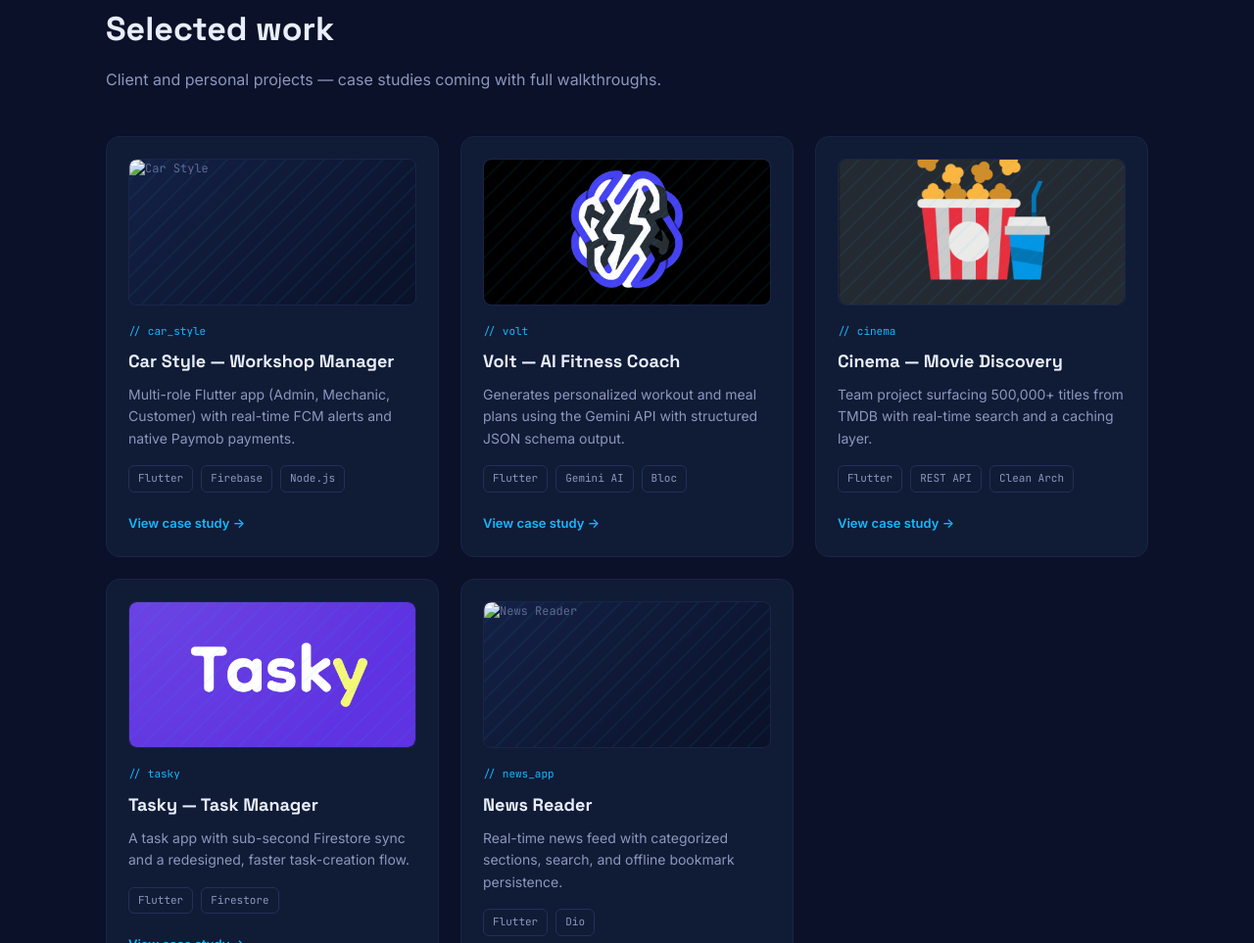
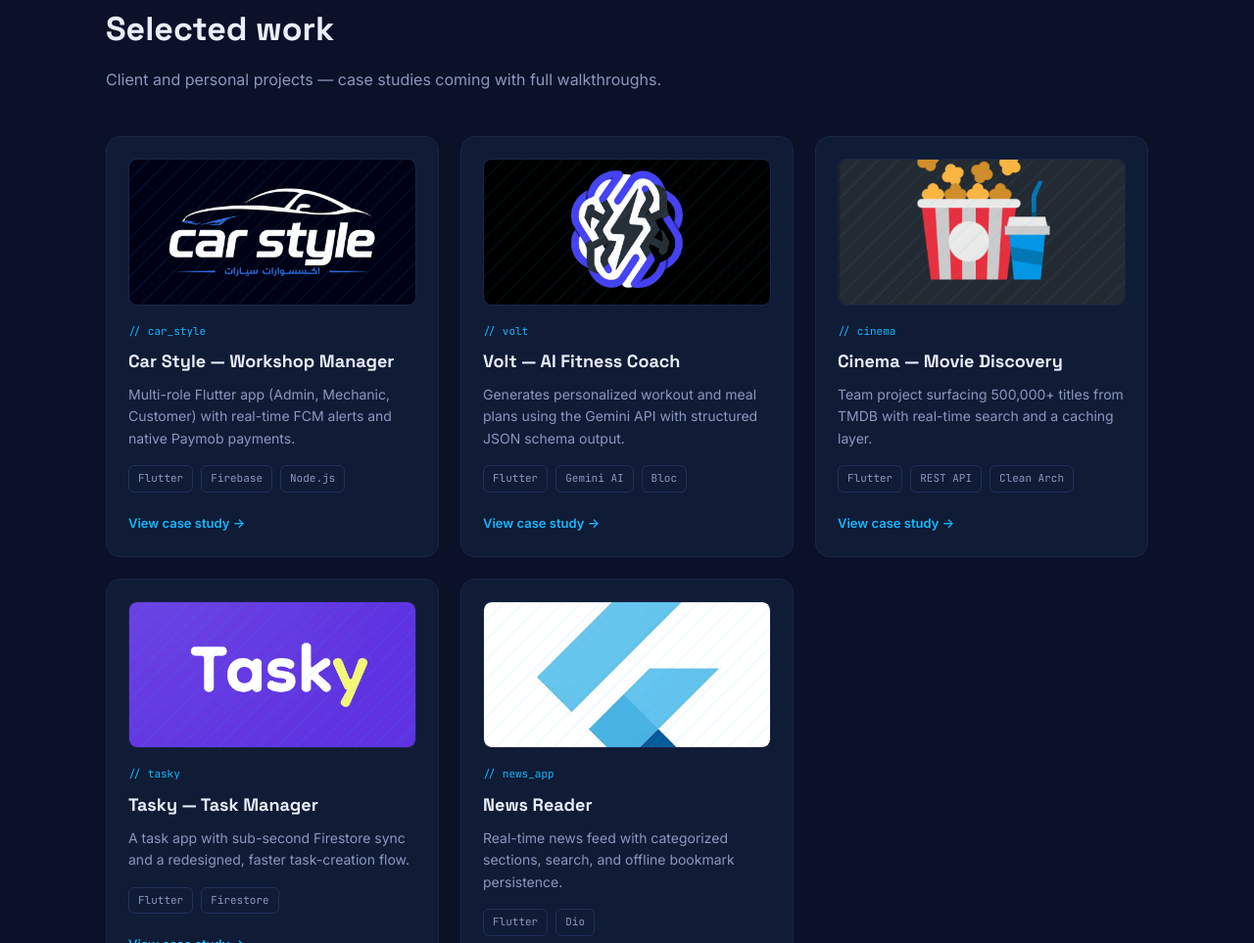
Before and after one commit to abdo00ahmed/Abdelwahab_portfolio, a plain HTML site: page index.html in a window 1280 px wide. Shown: the part 959-1922 px from the top of the page at 98% size. Drawn offline with Linux system fonts and the light colour scheme.

Commit message:
added porject icons

```diff
--- a/index.html
+++ b/index.html
@@ -60,7 +60,7 @@
     <div class="grid-projects">
 
       <div class="card">
-<div class="card-thumb"><img src="assets/" alt="Car Style" style="width:100%;height:100%;object-fit:cover;border-radius:8px;"></div>        <span class="card-tag">// car_style</span>
+<div class="card-thumb"><img src="assets/Car_style_icon.png" alt="Car Style" style="width:100%;height:100%;object-fit:cover;border-radius:8px;"></div>        <span class="card-tag">// car_style</span>
         <h3>Car Style — Workshop Manager</h3>
         <p>Multi-role Flutter app (Admin, Mechanic, Customer) with real-time FCM alerts and native Paymob payments.</p>
         <div class="chip-row">
@@ -102,7 +102,7 @@
       </div>
 
       <div class="card">
-        <div class="card-thumb"><img src="assets/News_icon.png" alt="News Reader" style="width:100%;height:100%;object-fit:cover;border-radius:8px;"></div>
+        <div class="card-thumb"><img src="assets/Flutter_icon.png" alt="News Reader" style="width:100%;height:100%;object-fit:cover;border-radius:8px;"></div>
         <span class="card-tag">// news_app</span>
         <h3>News Reader</h3>
         <p>Real-time news feed with categorized sections, search, and offline bookmark persistence.</p>
```
